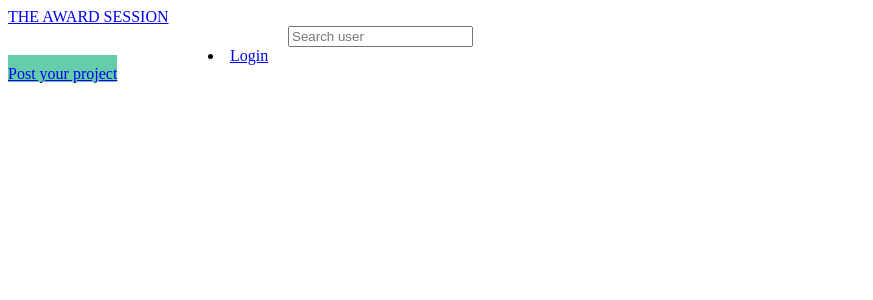
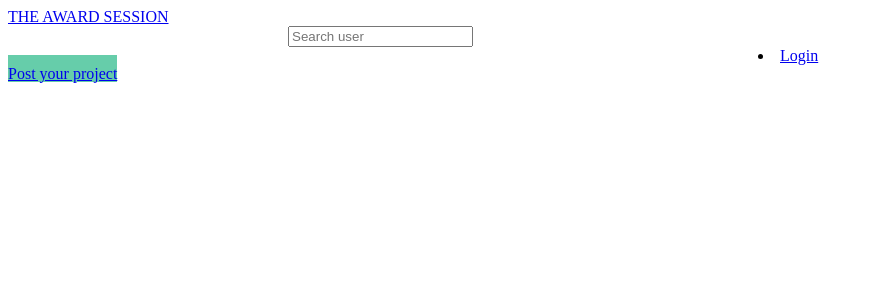
Before and after one commit to je-ss-y/awards, a Django app: template theapp/templates/navbar.html in a window 1280 px wide. Shown: the top 300 px of the page, without its empty margins (0-873 px from the left). Run offline with Django 3.2, Linux system fonts and the light colour scheme; the template is opened without the code that fills it, so the values that code supplies are empty; some libraries are stand-ins or nearby versions.

Commit message:
styled nav

```diff
--- a/theapp/templates/navbar.html
+++ b/theapp/templates/navbar.html
@@ -14,7 +14,7 @@
         <div class="col-sm-6 col-md-6">
           <div class="navbar-header">
 
-            <a href="{% url 'postsToday'  %}">THE AWARD SESSION</a>
+            <a href="{% url 'postsToday'  %}" style="padding-top:30px">THE AWARD SESSION</a>
 
           </div>
         </div>
@@ -22,7 +22,7 @@
         <!-- Adding a search form  -->
         <div>
           <form class="navbar-form" role="search" action="{% url 'search_results' %}"
-            style="padding-left: 280px; padding-top:-40px">
+            style="padding-left: 280px; padding-top:-70px">
 
             <input type="text" class="form-control" placeholder="Search user" name="username">
 
@@ -33,7 +33,7 @@
       </div>
       <!-- search form end -->
 
-      <div class="col-sm-6 col-md-6" style="padding-left: 200px">
+      <div class="col-sm-6 col-md-6" style="padding-left: 750px;padding-top:-150px">
         {% if user.is_authenticated %}
         <ul>
           <a class="dropdown">
```
